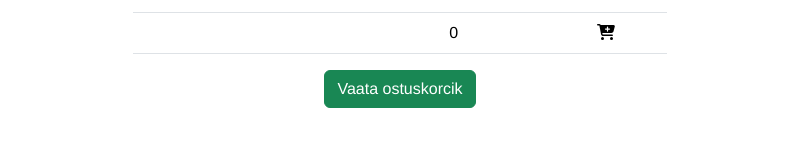
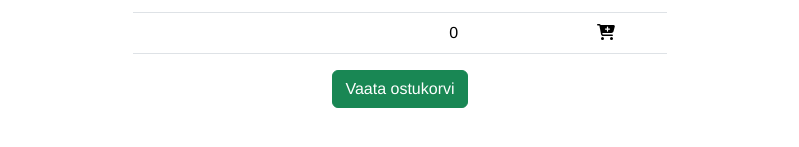
Before and after one commit to silnemsil/groomlyfront, a Vue app: page /groomer in a window 1280 px wide. Shown: the part 407-554 px from the top of the page, without its empty margins (240-1039 px from the left). Built offline with nearby package versions, Linux system fonts and the light colour scheme; no server answers.

Commit message:
Ostukorvi ikoon suuremaks

```diff
--- a/src/App.vue
+++ b/src/App.vue
@@ -14,8 +14,9 @@
         <div @click="logOut" class="btn btn-outline-primary">
           Logi välja
         </div>
+<!--         class="cursor-pointer -->
         <template v-if="basketShortInfo.isBookingStarted">
-          <font-awesome-icon @click="navigateToCheckoutView" icon="basket-shopping" class="cursor-pointer"/>
+          <font-awesome-icon @click="navigateToCheckoutView" icon="basket-shopping" style="font-size: 36px;" class="cursor-pointer" />
           <span>{{basketShortInfo.numberOfItems}}</span>
         </template>
       </template>
--- a/src/views/GroomerDetailView.vue
+++ b/src/views/GroomerDetailView.vue
@@ -56,7 +56,7 @@
         </div>
         <div class="row justify-content-center">
           <div class="col col-2">
-            <button @click="navigateToCheckoutView" class="btn btn-success">Vaata ostuskorcik</button>
+            <button @click="navigateToCheckoutView" class="btn btn-success">Vaata ostukorvi</button>
           </div>
         </div>
       </div>
```
